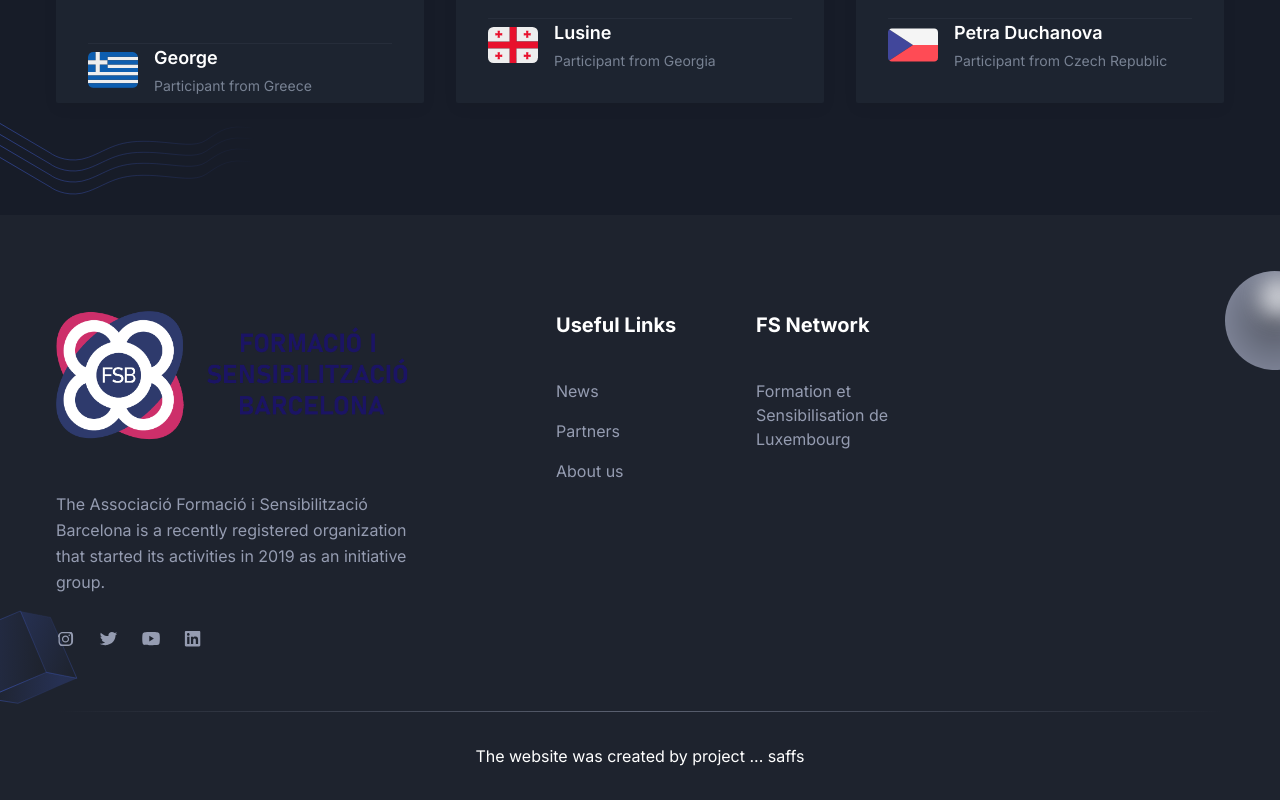
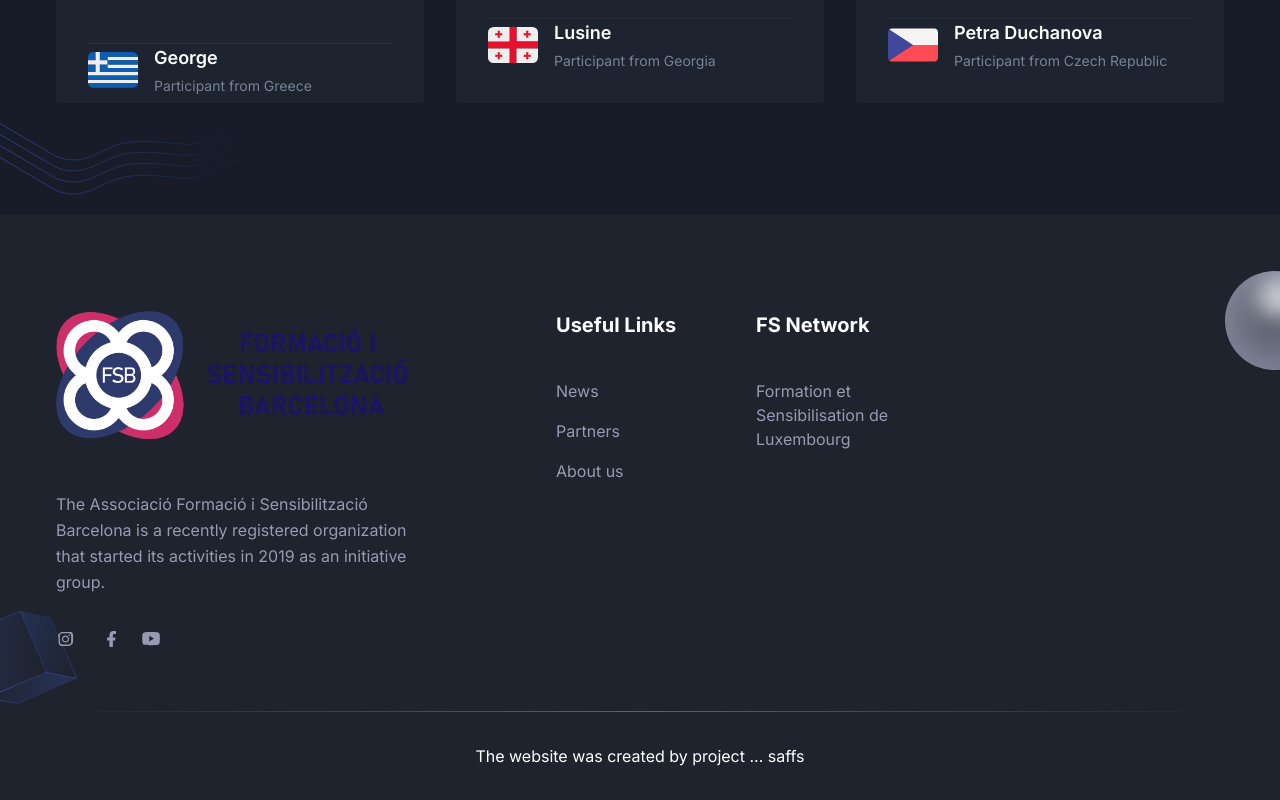
Before and after one commit to dinosargsyan/fsbarcelonanew, a Next.js app: page / in a window 1280 px wide. Shown: the part 3107-3907 px from the top of the page. Built offline with nearby package versions, Linux system fonts and the light colour scheme.

Commit message:
added social media links and icons

```diff
--- a/components/Footer/index.tsx
+++ b/components/Footer/index.tsx
@@ -36,7 +36,7 @@ const Footer = () => {
                 </p>
                 <div className="flex items-center">
                   <a
-                    href=""
+                    href="https://www.instagram.com/associacio.fsbarcelona/"
                     aria-label="social-link"
                     className="mr-6 text-body-color duration-300 hover:text-primary dark:text-body-color-dark dark:hover:text-primary"
                   >
@@ -51,21 +51,21 @@ const Footer = () => {
                     </svg>
                   </a>
                   <a
-                    href="/"
+                    href="https://www.facebook.com/profile.php?id=61556131986605"
                     aria-label="social-link"
                     className="mr-6 text-body-color duration-300 hover:text-primary dark:text-body-color-dark dark:hover:text-primary"
                   >
                     <svg
                       width="19"
-                      height="14"
-                      viewBox="0 0 19 14"
+                      height="16"
+                      viewBox="0 0 19 20"
                       className="fill-current"
                     >
-                      <path d="M16.3024 2.26027L17.375 1.0274C17.6855 0.693493 17.7702 0.436644 17.7984 0.308219C16.9516 0.770548 16.1613 0.924658 15.6532 0.924658H15.4556L15.3427 0.821918C14.6653 0.282534 13.8185 0 12.9153 0C10.9395 0 9.3871 1.48973 9.3871 3.21062C9.3871 3.31336 9.3871 3.46747 9.41532 3.57021L9.5 4.0839L8.90726 4.05822C5.29435 3.95548 2.33065 1.13014 1.85081 0.642123C1.06048 1.92637 1.5121 3.15925 1.99194 3.92979L2.95161 5.36815L1.42742 4.5976C1.45565 5.67637 1.90726 6.52397 2.78226 7.14041L3.54435 7.65411L2.78226 7.93665C3.2621 9.24658 4.33468 9.78596 5.125 9.99144L6.16935 10.2483L5.18145 10.8647C3.60081 11.8921 1.625 11.8151 0.75 11.738C2.52823 12.8682 4.64516 13.125 6.1129 13.125C7.21371 13.125 8.03226 13.0223 8.22984 12.9452C16.1331 11.25 16.5 4.82877 16.5 3.54452V3.36473L16.6694 3.26199C17.629 2.44007 18.0242 2.00342 18.25 1.74658C18.1653 1.77226 18.0524 1.82363 17.9395 1.84932L16.3024 2.26027Z" />
+                      <path d="M18.896 0.038C18.742 -0.006 17.265 0 15.619 0 12.624 0 10.682 1.888 10.682 5.356V8.042H7.602V11.961H10.682V20H14.936V11.961H17.736L18.225 8.042H14.936V5.62C14.936 4.414 15.246 3.698 16.825 3.698 17.614 3.698 18.593 3.698 18.896 3.698V0.038Z" />
                     </svg>
                   </a>
                   <a
-                    href="/"
+                    href="https://www.youtube.com/@FSBarcelona"
                     aria-label="social-link"
                     className="mr-6 text-body-color duration-300 hover:text-primary dark:text-body-color-dark dark:hover:text-primary"
                   >
@@ -78,7 +78,7 @@ const Footer = () => {
                       <path d="M17.5058 2.07119C17.3068 1.2488 16.7099 0.609173 15.9423 0.395963C14.5778 7.26191e-08 9.0627 0 9.0627 0C9.0627 0 3.54766 7.26191e-08 2.18311 0.395963C1.41555 0.609173 0.818561 1.2488 0.619565 2.07119C0.25 3.56366 0.25 6.60953 0.25 6.60953C0.25 6.60953 0.25 9.68585 0.619565 11.1479C0.818561 11.9703 1.41555 12.6099 2.18311 12.8231C3.54766 13.2191 9.0627 13.2191 9.0627 13.2191C9.0627 13.2191 14.5778 13.2191 15.9423 12.8231C16.7099 12.6099 17.3068 11.9703 17.5058 11.1479C17.8754 9.68585 17.8754 6.60953 17.8754 6.60953C17.8754 6.60953 17.8754 3.56366 17.5058 2.07119ZM7.30016 9.44218V3.77687L11.8771 6.60953L7.30016 9.44218Z" />
                     </svg>
                   </a>
-                  <a
+                  {/* <a
                     href="/"
                     aria-label="social-link"
                     className="text-body-color duration-300 hover:text-primary dark:text-body-color-dark dark:hover:text-primary"
@@ -91,7 +91,7 @@ const Footer = () => {
                     >
                       <path d="M15.2196 0H1.99991C1.37516 0 0.875366 0.497491 0.875366 1.11936V14.3029C0.875366 14.8999 1.37516 15.4222 1.99991 15.4222H15.1696C15.7943 15.4222 16.2941 14.9247 16.2941 14.3029V1.09448C16.3441 0.497491 15.8443 0 15.2196 0ZM5.44852 13.1089H3.17444V5.7709H5.44852V13.1089ZM4.29899 4.75104C3.54929 4.75104 2.97452 4.15405 2.97452 3.43269C2.97452 2.71133 3.57428 2.11434 4.29899 2.11434C5.02369 2.11434 5.62345 2.71133 5.62345 3.43269C5.62345 4.15405 5.07367 4.75104 4.29899 4.75104ZM14.07 13.1089H11.796V9.55183C11.796 8.7061 11.771 7.58674 10.5964 7.58674C9.39693 7.58674 9.222 8.53198 9.222 9.47721V13.1089H6.94792V5.7709H9.17202V6.79076H9.19701C9.52188 6.19377 10.2466 5.59678 11.3711 5.59678C13.6952 5.59678 14.12 7.08925 14.12 9.12897V13.1089H14.07Z" />
                     </svg>
-                  </a>
+                  </a> */}
                 </div>
               </div>
             </div>
@@ -204,7 +204,7 @@ const Footer = () => {
             <p className="text-center text-base text-body-color dark:text-white">
               The website was created by project ...{" "}
               <a href="/" rel="nofollow noopener">
-               saffs
+                saffs
               </a>
             </p>
           </div>
```
